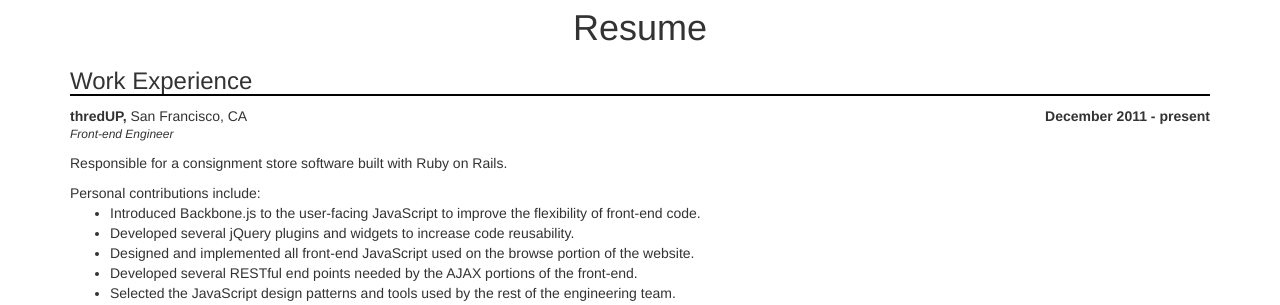
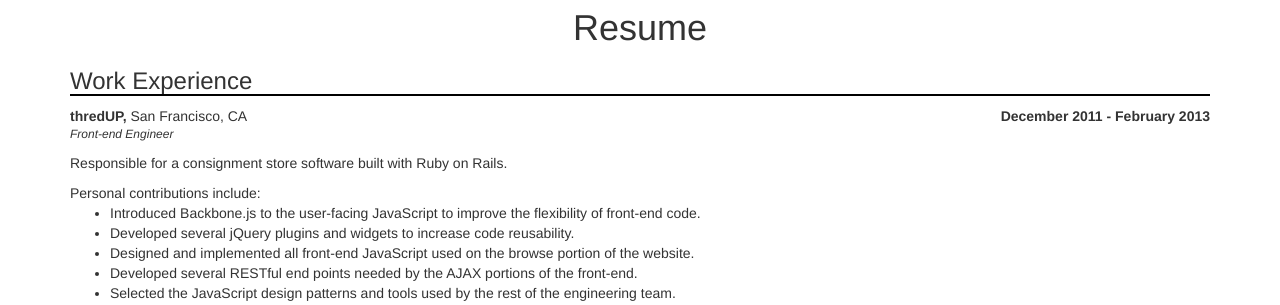
Before and after one commit to colladow/colladow.com, a Django app: template templates/index.html in a window 1280 px wide. Shown: the part 204-509 px from the top of the page. Run offline with Django 3.2, Linux system fonts and the light colour scheme; the template is opened without the code that fills it, so the values that code supplies are empty; some libraries are stand-ins or nearby versions.

Commit message:
Updated thredUP end date.

```diff
--- a/templates/index.html
+++ b/templates/index.html
@@ -15,7 +15,7 @@
 
 <div class="job-info">
     <p class="dates pull-right">
-        <strong>December 2011 - present</strong>
+        <strong>December 2011 - February 2013</strong>
     </p>
     <p class="name">
         <strong>thredUP,</strong>
```
